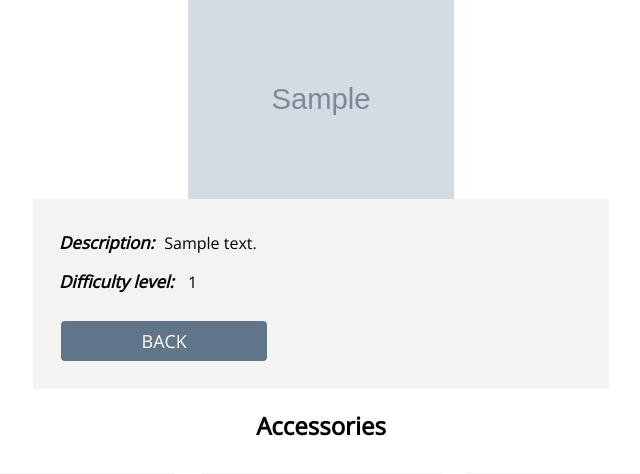
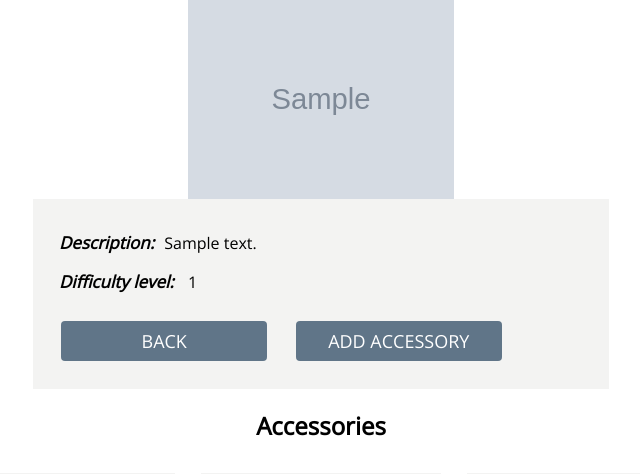
Before and after one commit to petyaNikleva/Rubik-cubes, a Node server app: page /cube/600000000000000000000001 in a window 1280 px wide. Shown: the part 231-705 px from the top of the page, without its empty margins (319-959 px from the left). Run offline with Node 20, Linux system fonts and the light colour scheme; tables that the repository leaves empty hold one stand-in row (values such as "Sample post"); grey boxes marked "Sample" are stand-in pictures; some libraries are stand-ins or nearby versions.

Commit message:
Add accessory btn

```diff
--- a/src/views/cube/details.hbs
+++ b/src/views/cube/details.hbs
@@ -5,6 +5,8 @@
         <p><span>Description:</span>{{description}}</p>
         <p><span>Difficulty level:</span> {{difficulty}}</p>
         <a class="btn" href="/">Back</a>
+        <a class="btn" href="/">Add Accessory</a>
+
     </div>
     <h2>Accessories</h2>
     <div class="accessories">
```
